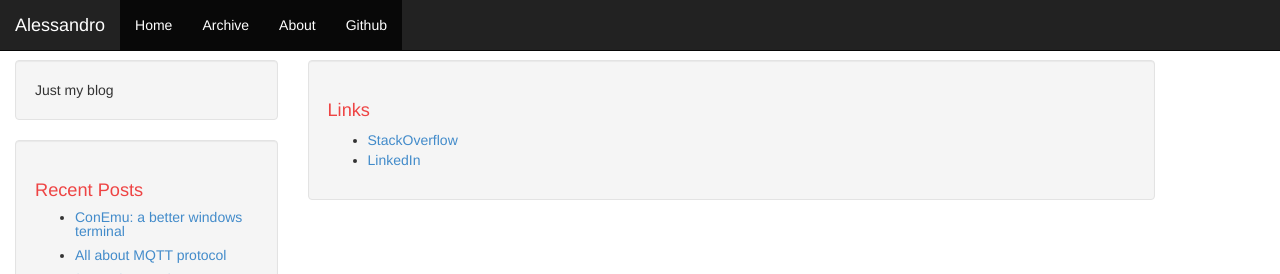
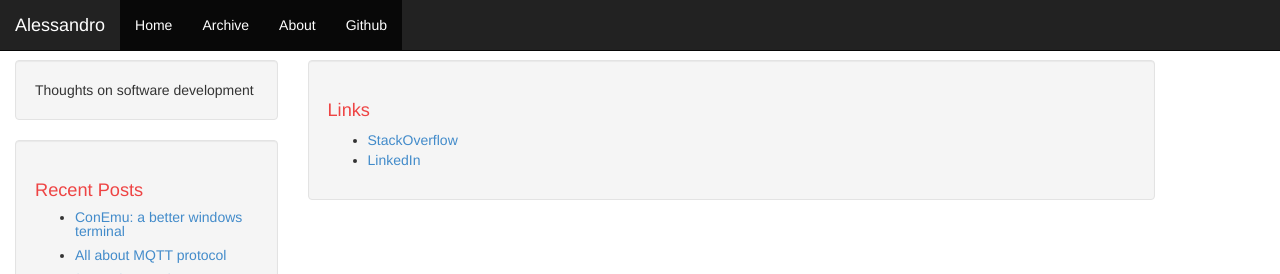
Before and after one commit to darugnaa/darugnaa.github.io, a Jekyll site: the page built from links.html, in a window 1280 px wide. Shown: the top 274 px of the page. Built offline with Jekyll 4.4.1, drawn with Linux system fonts in a browser that asks for light colours.

Commit message:
New description!

```diff
--- a/_config.yml
+++ b/_config.yml
@@ -1,7 +1,7 @@
 # Jekyll configuration
 
 name: Alessandro
-description: Just my blog
+description: Thoughts on software development
 
 # url is currently only used only for the RSS feed in feed.xml
 url: http://darugnaa.github.io
```
